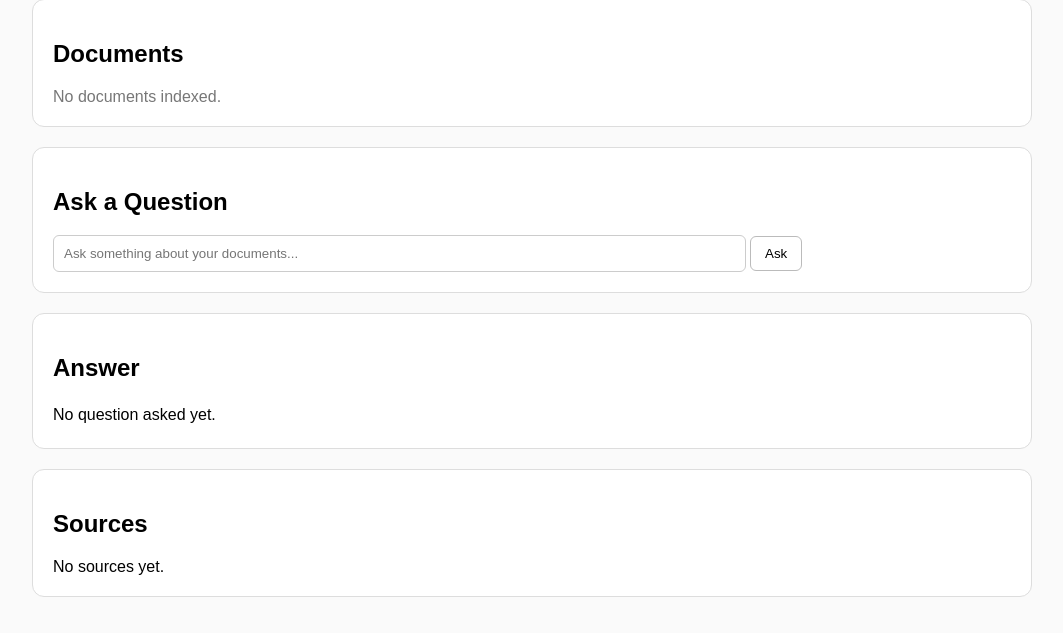
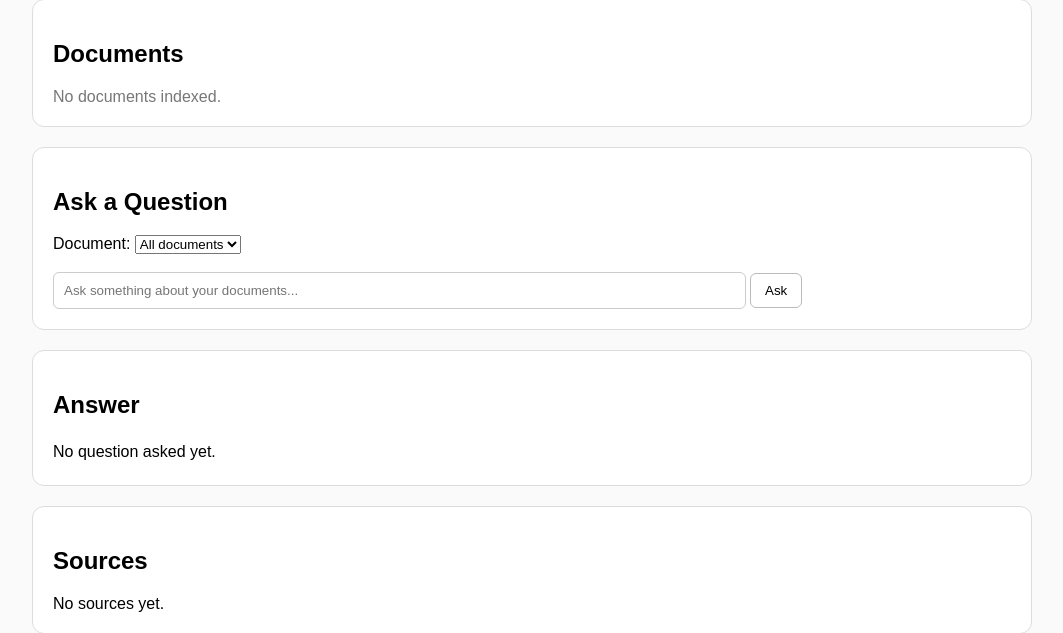
Before and after one commit to BitGladiator/document-RAG, a Flask app: page / in a window 1280 px wide. Shown: the part 315-948 px from the top of the page, without its empty margins (108-1171 px from the left). Before the commit the page ends 912 px from the top, so only its background shows below. Run offline with Flask 3, Linux system fonts and the light colour scheme; data that the repository does not hold is empty; parts of the project's set-up code (start-up, migrations or seed data) failed here and were passed over.

Commit message:
Added the document selector for ask rag logic

```diff
--- a/src/document_rag/templates/index.html
+++ b/src/document_rag/templates/index.html
@@ -109,6 +109,14 @@
 
     <div class="section">
       <h2>Ask a Question</h2>
+
+      <label for="documentSelect"> Document: </label>
+
+      <select id="documentSelect">
+        <option value="">All documents</option>
+      </select>
+
+      <br /><br />
 
       <input
         type="text"
@@ -256,9 +264,37 @@
           console.error(error);
         }
       }
+      async function loadDocumentSelector() {
+        const select = document.getElementById("documentSelect");
 
+        try {
+          const response = await fetch("/documents");
+
+          const data = await response.json();
+
+          select.innerHTML = `
+            <option value="">All documents</option>
+          `;
+
+          for (const doc of data.documents) {
+            const option = document.createElement("option");
+
+            option.value = doc.file_path;
+
+            option.textContent = doc.file_name;
+
+            select.appendChild(option);
+          }
+        } catch (error) {
+          console.error("Could not load document selector:", error);
+        }
+      }
       async function askQuestion() {
         const question = document.getElementById("question").value;
+
+        const documentSelect = document.getElementById("documentSelect");
+
+        const selectedFile = documentSelect.value;
 
         const answer = document.getElementById("answer");
 
@@ -284,6 +320,7 @@
 
             body: JSON.stringify({
               query: question,
+              file_path: selectedFile || null,
             }),
           });
 
@@ -340,6 +377,7 @@
       }
 
       loadDocuments();
+      loadDocumentSelector();
     </script>
   </body>
 </html>
```
Lines whose indentation alone changed are shown as unchanged.
